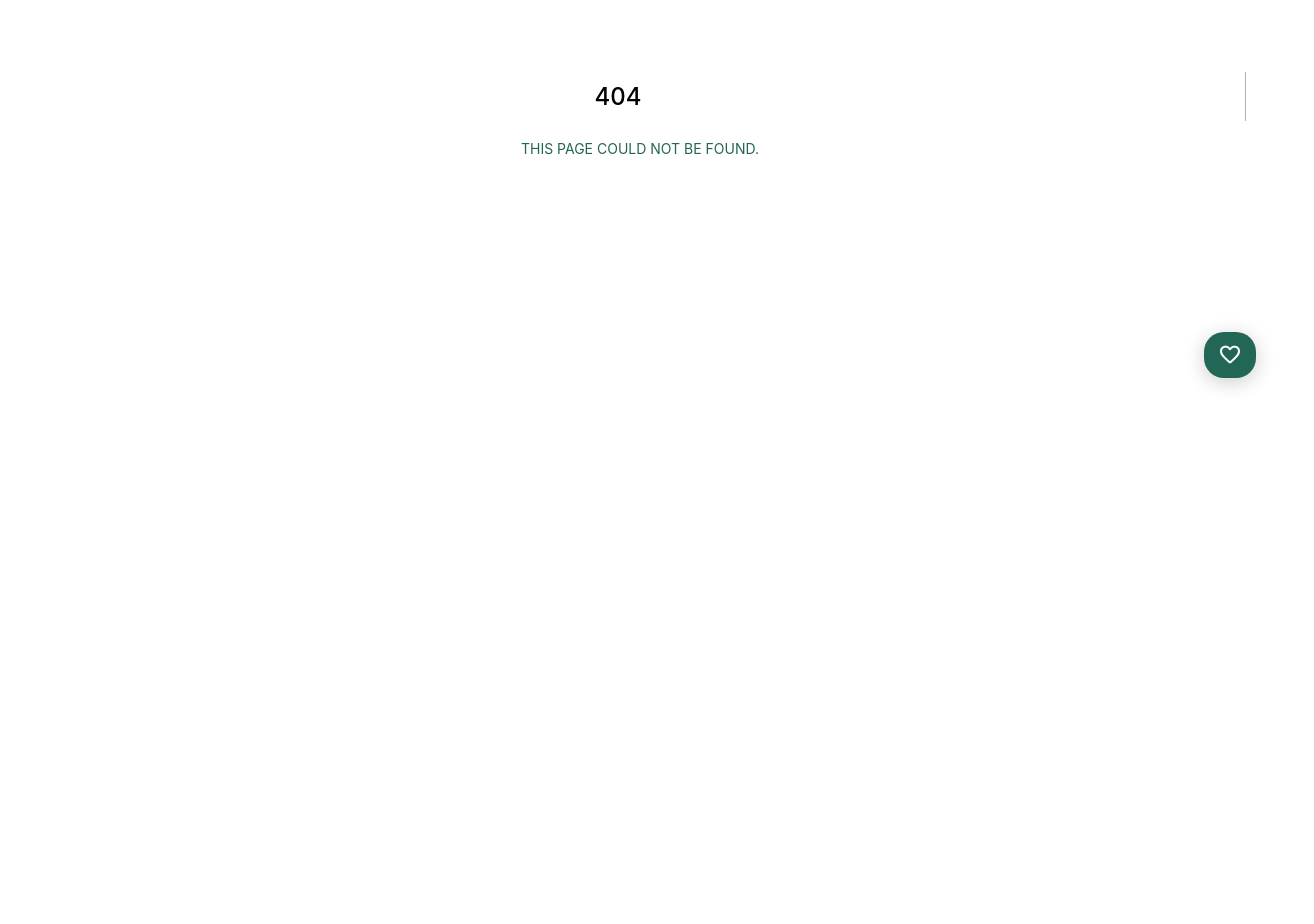
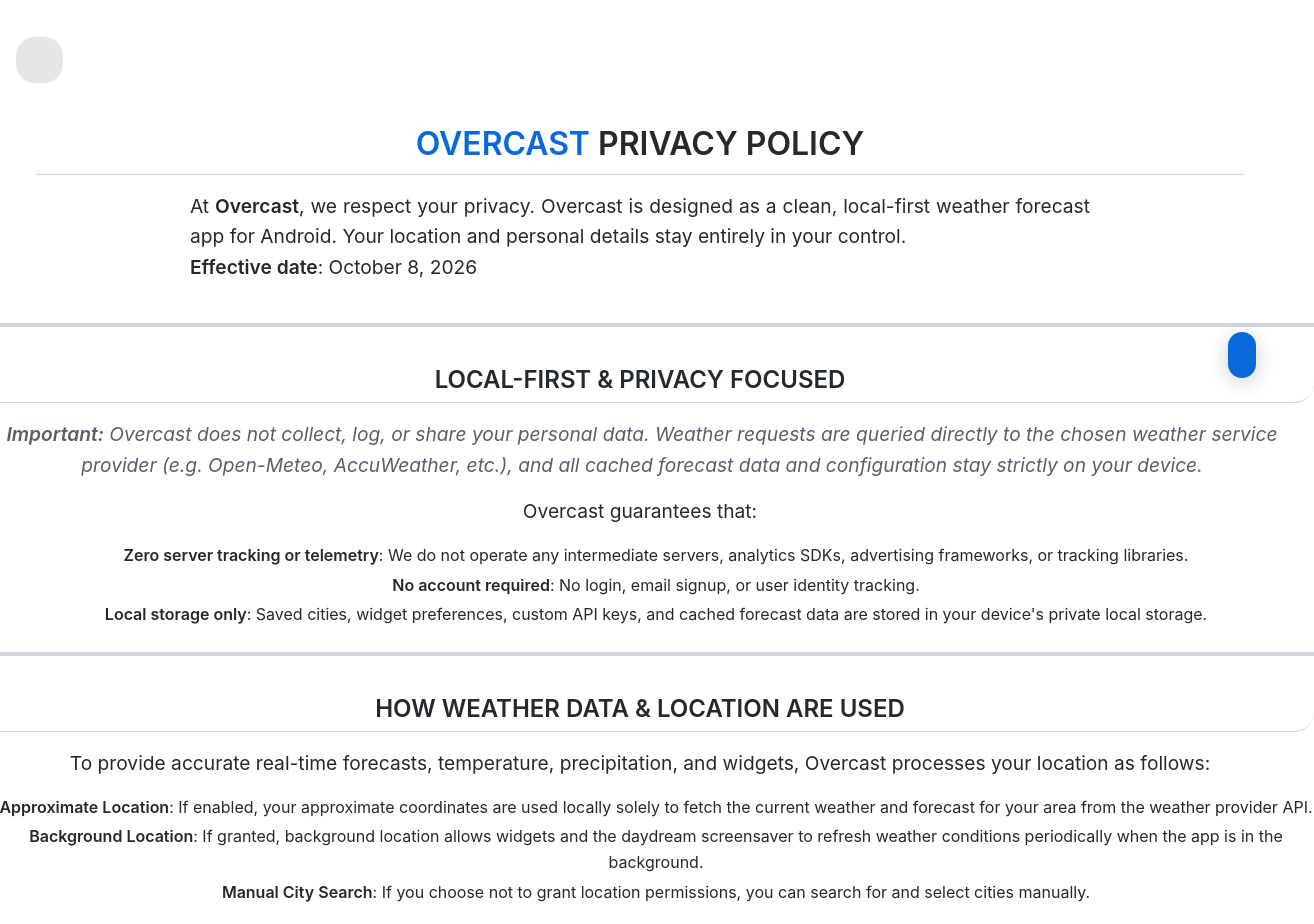
Before and after one commit to sameerasw/sameerasw.com, a Next.js app: page /overcast-privacy in a window 1280 px wide. Before the commit this address had no page. Shown: the part 340-1264 px from the top of the page, 1314 px wide, since content can reach past the window. Before the commit the page ends 864 px from the top, so only its background shows below. Built offline with nearby package versions, Linux system fonts and the light colour scheme; a web font is replaced by a local one.

Commit message:
feat: add privacy policy page for Overcast weather app

```diff
--- /dev/null
+++ b/src/app/overcast-privacy/page.tsx
@@ -0,0 +1,209 @@
+import Link from "next/link";
+import { Metadata } from "next";
+import "@/styles/airsync/privacy.css";
+
+export const metadata: Metadata = {
+  title: "Overcast Privacy Policy - sameerasw.com",
+  description:
+    "Privacy policy for Overcast: a local-first, privacy-respecting Material You weather app for Android with zero tracking and zero cloud data collection.",
+};
+
+export default function OvercastPrivacy() {
+  return (
+    <>
+      <nav id="nav">
+        <ul>
+          <li>
+            <Link href="/" aria-label="home page">
+              <span className="material-symbols-rounded"> home </span>
+            </Link>
+          </li>
+        </ul>
+      </nav>
+
+      <div className="container airsync-privacy article-body">
+        <section id="intro">
+          <div className="heading">
+            <div className="container-mini content">
+              <h1 id="title">
+                <strong>Overcast</strong> Privacy Policy
+              </h1>
+              <p className="article-text">
+                At <strong>Overcast</strong>, we respect your privacy. Overcast is
+                designed as a clean, local-first weather forecast app for Android.
+                Your location and personal details stay entirely in your control.
+                <br />
+                <strong>Effective date</strong>: October 8, 2026
+              </p>
+            </div>
+          </div>
+        </section>
+
+        <div className="article-text">
+          <hr />
+
+          <h2>Local-First &amp; Privacy Focused</h2>
+          <div className="note">
+            <p>
+              <strong>Important:</strong> Overcast does not collect, log, or share
+              your personal data. Weather requests are queried directly to the
+              chosen weather service provider (e.g. Open-Meteo, AccuWeather, etc.),
+              and all cached forecast data and configuration stay strictly on your device.
+            </p>
+          </div>
+
+          <p>Overcast guarantees that:</p>
+          <ul>
+            <li>
+              <strong>Zero server tracking or telemetry</strong>: We do not operate
+              any intermediate servers, analytics SDKs, advertising frameworks, or
+              tracking libraries.
+            </li>
+            <li>
+              <strong>No account required</strong>: No login, email signup, or user
+              identity tracking.
+            </li>
+            <li>
+              <strong>Local storage only</strong>: Saved cities, widget preferences,
+              custom API keys, and cached forecast data are stored in your device&apos;s
+              private local storage.
+            </li>
+          </ul>
+
+          <hr />
+
+          <h2>How Weather Data &amp; Location Are Used</h2>
+          <p>
+            To provide accurate real-time forecasts, temperature, precipitation, and
+            widgets, Overcast processes your location as follows:
+          </p>
+          <ul>
+            <li>
+              <strong>Approximate Location</strong>: If enabled, your approximate
+              coordinates are used locally solely to fetch the current weather and forecast
+              for your area from the weather provider API.
+            </li>
+            <li>
+              <strong>Background Location</strong>: If granted, background location
+              allows widgets and the daydream screensaver to refresh weather conditions
+              periodically when the app is in the background.
+            </li>
+            <li>
+              <strong>Manual City Search</strong>: If you choose not to grant location
+              permissions, you can search for and select cities manually.
+            </li>
+          </ul>
+
+          <hr />
+
+          <h2>Permissions Explanation</h2>
+          <p>
+            Overcast requests only the Android permissions necessary to fetch weather
+            data and deliver widgets/screensaver functionality:
+          </p>
+
+          <table>
+            <thead>
+              <tr>
+                <th>Permission</th>
+                <th>Purpose</th>
+              </tr>
+            </thead>
+            <tbody>
+              <tr>
+                <td>
+                  <code>ACCESS_COARSE_LOCATION</code>
+                </td>
+                <td>
+                  Used to determine your approximate location to fetch local weather
+                  forecasts and conditions.
+                </td>
+              </tr>
+              <tr>
+                <td>
+                  <code>ACCESS_BACKGROUND_LOCATION</code>
+                </td>
+                <td>
+                  Optional. Allows home screen widgets and the screensaver to update
+                  forecast data while the app is closed or running in the background.
+                </td>
+              </tr>
+              <tr>
+                <td>
+                  <code>INTERNET</code>, <code>ACCESS_NETWORK_STATE</code>
+                </td>
+                <td>
+                  Required to connect to weather data providers and download current
+                  forecasts, alerts, and hourly details.
+                </td>
+              </tr>
+              <tr>
+                <td>
+                  <code>VIBRATE</code>
+                </td>
+                <td>
+                  Provides subtle tactile haptic feedback for UI controls and
+                  simulation tools.
+                </td>
+              </tr>
+            </tbody>
+          </table>
+
+          <hr />
+
+          <h2>Third-Party Weather APIs</h2>
+          <p>
+            When fetching weather updates, Overcast communicates directly with the
+            relevant weather data provider (such as Open-Meteo or user-configured provider keys).
+            Only coordinates/locations necessary to retrieve the weather report are transmitted
+            in the API request. Please refer to your chosen provider&apos;s privacy policy for
+            details on their data handling.
+          </p>
+
+          <hr />
+
+          <h2>Data Retention &amp; Security</h2>
+          <p>
+            All saved locations, preferences, and cached forecasts are stored inside
+            Android&apos;s sandboxed app storage. Clearing the app data or uninstalling
+            Overcast will immediately remove all locally stored information.
+          </p>
+
+          <hr />
+
+          <h2>Contact</h2>
+          <p>
+            If you have questions or feedback regarding Overcast or this Privacy Policy:
+          </p>
+          <p>
+            <strong>
+              <a href="mailto:mail@sameerasw.com">mail@sameerasw.com</a>
+            </strong>
+            <br />
+            <a
+              href="https://github.com/sameerasw/Overcast"
+              target="_blank"
+              rel="noopener noreferrer"
+            >
+              GitHub Repository
+            </a>{" "}
+            |{" "}
+            <a
+              href="https://www.sameerasw.com"
+              target="_blank"
+              rel="noopener noreferrer"
+            >
+              Website
+            </a>
+          </p>
+
+          <div style={{ marginTop: "3rem", textAlign: "center" }}>
+            <Link href="/" className="button">
+              Back to Home
+            </Link>
+          </div>
+        </div>
+      </div>
+    </>
+  );
+}
--- /dev/null
+++ b/src/app/overcast/privacy/page.tsx
@@ -0,0 +1 @@
+export { default, metadata } from "../../overcast-privacy/page";
```
